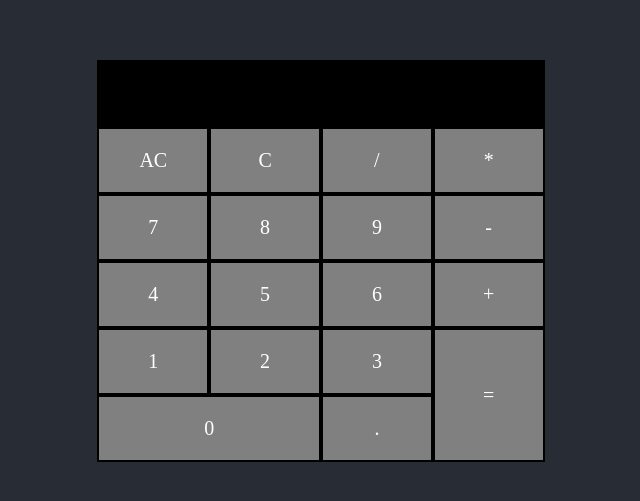
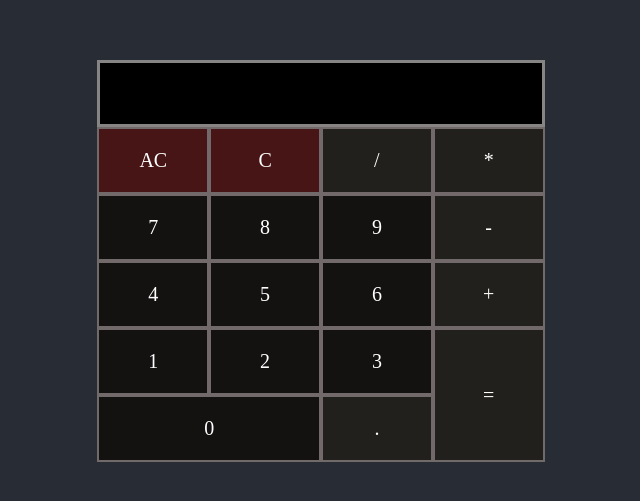
Before and after one commit to didi-devs/javascript-calculator-fcc, a React (Create React App) app: page / in a window 1280 px wide. Shown: the part 139-640 px from the top of the page, without its empty margins (319-959 px from the left). Built offline with nearby package versions, Linux system fonts and the light colour scheme.

Commit message:
operator styling

```diff
--- a/src/App.css
+++ b/src/App.css
@@ -14,6 +14,7 @@
   justify-content: center;
   font-size: calc(10px + 2vmin);
   color: white;
+
 }
 
 .grid{
@@ -28,6 +29,7 @@
    "one two three equal"
    "zero zero dot equal"
   ;
+
 }
 
 .padButton{
@@ -35,18 +37,29 @@
   justify-content: center;
   align-items: center;
   padding: 20px 40px;
-  background-color: grey;
+  background-color: rgba(136, 211, 32, 0);
   color: white;
-  border: 2px solid black;
+  border: 2px solid rgb(114, 106, 106);
   cursor: pointer;
   font-size: 20px;
 }
 
+.operator{
+  background-color: rgb(34, 32, 29);
+}
+.dark-gray{
+  background-color: #141111;
+}
+
+.orange{
+   background-color: rgba(85, 13, 13, 0.72);
+}
 .dis{
   grid-area: dis;
   background-color: black;
   text-align:right;
   font-size: 20px;
+  border: 3px solid rgb(135, 132, 132);
 }
 
 .zero {
--- a/src/App.js
+++ b/src/App.js
@@ -5,25 +5,25 @@ function App() {
   return (
     <div className="container">
       <div className="grid">
-        <div className="dis"></div>
-        <div className="padButton AC">AC</div>
-        <div className="padButton C">C</div>
-        <div className="padButton div">/</div>
-        <div className="padButton times">*</div>
-        <div className="padButton seven">7</div>
-        <div className="padButton eight">8</div>
-        <div className="padButton nine">9</div>
-        <div className="padButton minus">-</div>
-        <div className="padButton four">4</div>
-        <div className="padButton five">5</div>
-        <div className="padButton six">6</div>
-        <div className="padButton plus">+</div>
-        <div className="padButton one">1</div>
-        <div className="padButton two">2</div>
-        <div className="padButton three">3</div>
-        <div className="padButton equal">=</div>
-        <div className="padButton zero">0</div>
-        <div className="padButton dot">.</div>
+        <div className="dis "></div>
+        <div className="padButton AC orange">AC</div>
+        <div className="padButton C orange">C</div>
+        <div className="padButton div operator">/</div>
+        <div className="padButton times operator">*</div>
+        <div className="padButton seven dark-gray">7</div>
+        <div className="padButton eight dark-gray">8</div>
+        <div className="padButton nine dark-gray">9</div>
+        <div className="padButton minus operator">-</div>
+        <div className="padButton four dark-gray">4</div>
+        <div className="padButton five dark-gray">5</div>
+        <div className="padButton six dark-gray">6</div>
+        <div className="padButton plus operator">+</div>
+        <div className="padButton one dark-gray">1</div>
+        <div className="padButton two dark-gray">2</div>
+        <div className="padButton three dark-gray">3</div>
+        <div className="padButton equal operator">=</div>
+        <div className="padButton zero dark-gray">0</div>
+        <div className="padButton dot operator">.</div>
 
         </div>
     </div>
```
